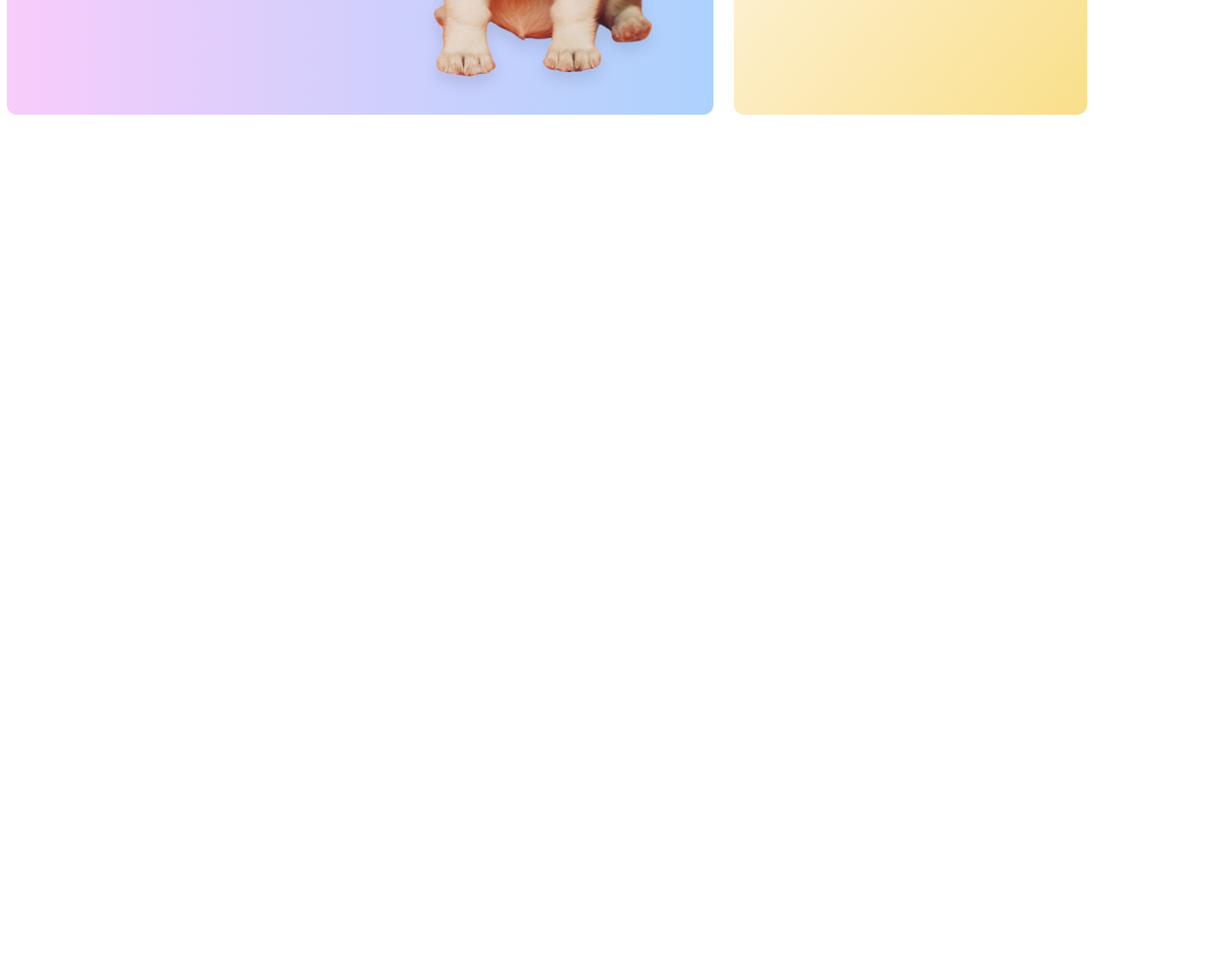
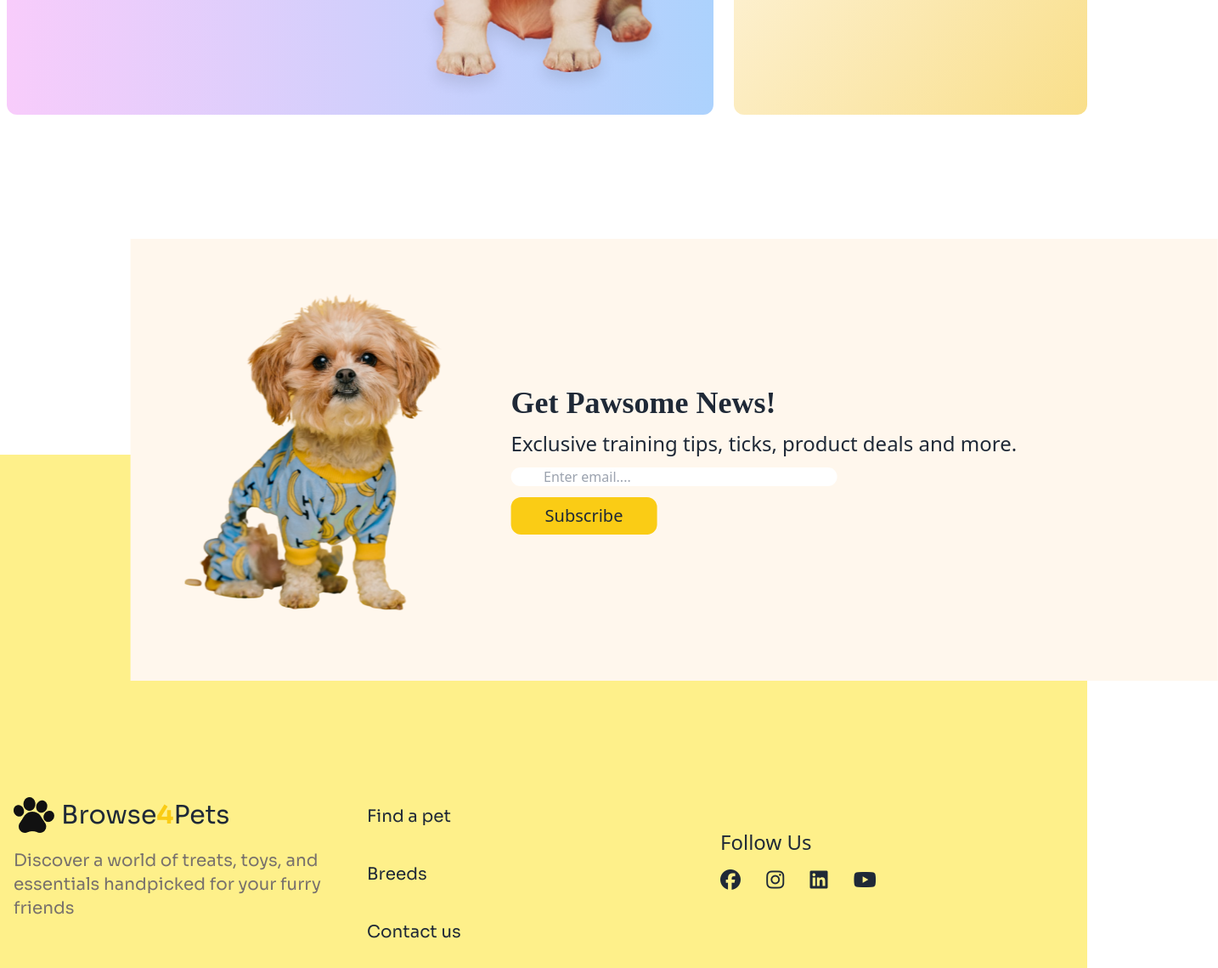
Before and after one commit to rantu01/pet-shop, a plain HTML site: page index.html in a window 1280 px wide. Shown: the part 2892-4031 px from the top of the page at 85% size, 1434 px wide, since content can reach past the window. Before the commit the page ends 3171 px from the top, so only its background shows below. Drawn offline with nearby package versions, Linux system fonts and the light colour scheme; a web font is replaced by a local one.

Commit message:
all done

```diff
--- a/index.html
+++ b/index.html
@@ -339,7 +339,7 @@
         </section>
 
 
-        <section class="mb-36">
+        <section style="margin-bottom: 400px;" class="mb-64">
 
 
             <div class="container mx-auto">
@@ -347,7 +347,8 @@
                 <h1 class="adlam-display-regular text-3xl mb-16 ">Everyday low Price</h1>
 
                 <div class="grid grid-cols-1 md:grid-cols-3 gap-4">
-                    <div style="background: linear-gradient(to right, #F8CCFB, #ACD2FD);" class="adlam-display-regular col-span-2 grid grid-cols-2 rounded-xl mx-2">
+                    <div style="background: linear-gradient(to right, #F8CCFB, #ACD2FD);"
+                        class="adlam-display-regular col-span-2 grid grid-cols-2 rounded-xl mx-2">
                         <div class="md:ml-40 md:mt-24 mt-8 ml-6 space-y-6">
                             <h2 class="sora-rantu text-2xl hidden md:block">Under Price</h2>
                             <h1 class="md:text-4xl ">Pet Grooming Mitt</h1>
@@ -358,7 +359,8 @@
                             <img src="c1-assets/cute-dog-mid.png" alt="">
                         </div>
                     </div>
-                    <div style="background: linear-gradient(to right bottom, #FFF9F4, #F9DF8A);" class=" adlam-display-regular  grid grid-cols-2 col-span-1  rounded-xl">
+                    <div style="background: linear-gradient(to right bottom, #FFF9F4, #F9DF8A);"
+                        class=" adlam-display-regular  grid grid-cols-2 col-span-1  rounded-xl">
                         <div class="ml-8 mt-12 space-y-6">
                             <h2 class="sora-rantu text-2xl">T-Shirt for Dogs</h2>
 
@@ -377,10 +379,66 @@
 
         </section>
 
+
+
+
+
     </main>
 
-    <footer>
+    <footer class="bg-yellow-200 md:pb-30 pt-36 relative">
 
+        <div class="container mx-auto pt-64 grid md:grid-cols-3 p-4">
+            <div class="space-y-4">
+                <div class="flex items-center gap-2">
+                    <img src="c1-assets/logo-footer.png" alt="">
+                    <h1 class=" text-3xl sora-rantu">Browse<span class="text-yellow-400 font-bold text-3xl">4</span>Pets
+                    </h1>
+                </div>
+                <p class="sora-rantu text-xl text-stone-500">Discover a world of treats, toys, and <br> essentials handpicked for your
+                    furry <br> friends</p>
+            </div>
+
+
+            <div>
+                <ul class="text-xl sora-rantu px-auto md:space-y-10 space-y-4 my-3">
+                    <li><a href="#">Find a pet</a></li>
+                    <li><a href="#"></a>Breeds</li>
+                    <li><a href="#"></a>Contact us</li>
+                </ul>
+            </div>
+            <div class="text-2xl pt-10 space-y-3">
+                <p>Follow Us</p>
+                <div class="space-x-6">
+                    <i class="fa-brands fa-facebook"></i>
+                    <i class="fa-brands fa-instagram"></i>
+                    <i class="fa-brands fa-linkedin"></i>
+                    <i class="fa-brands fa-youtube"></i>
+                </div>
+            </div>
+
+        </div>
+
+
+        <section class="bg-orange-50 container mx-auto p-16 absolute -top-1/2 md:translate-x-[12%] mt-12 x-4">
+
+            <div class="container mx-auto items-center justify-center">
+                <div class="grid md:grid-cols-3 items-center justify-center">
+                    <div class="col-span-1">
+                        <img src="c1-assets/cute-pet-mid.png" alt="">
+                    </div>
+                    <div class="col-span-2 space-y-3 items-center justify-center">
+                        <h1 class="text-4xl font-bold adlam-display-regular">
+                            Get Pawsome News!
+                        </h1>
+                        <p class="text-2xl">Exclusive training tips, ticks, product deals and more.</p>
+                        <input style="width: 50%; height: 12%; padding-left: 5%;" class=" rounded-xl" type="email"
+                            placeholder="Enter email...."> <br>
+                        <button class="bg-yellow-400 rounded-xl py-2 px-10 mt-3 text-xl">Subscribe</button>
+                    </div>
+                </div>
+            </div>
+
+        </section>
 
     </footer>
 
```
